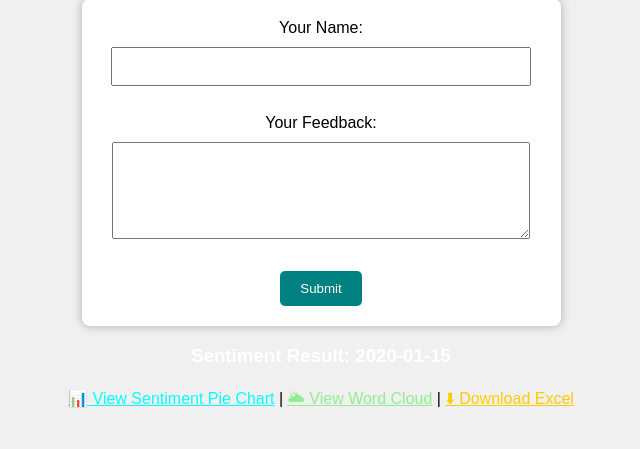
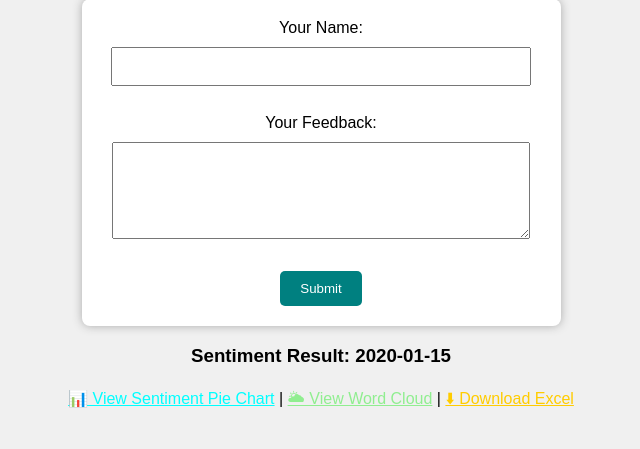
Before and after one commit to PradiptaDas546/feedback_analyzer, a Flask app: template templates/index.html in a window 1280 px wide. Shown: the part 127-576 px from the top of the page, without its empty margins (319-959 px from the left). Run offline with Flask 3, Linux system fonts and the light colour scheme; the template is opened without the code that fills it: most values are stand-ins (such as "Sample title", 1, 10 or a date in 2020).

Commit message:
Update index.html

```diff
--- a/templates/index.html
+++ b/templates/index.html
@@ -17,7 +17,7 @@
     </form>
 
     {% if sentiment %}
-        <h3 style="color:white; text-align:center;">Sentiment Result: <strong>{{ sentiment }}</strong></h3>
+        <h3 style="color:black; text-align:center;">Sentiment Result: <strong>{{ sentiment }}</strong></h3>
     {% endif %}
 
     <p style="text-align:center; margin-top:20px;">
```
